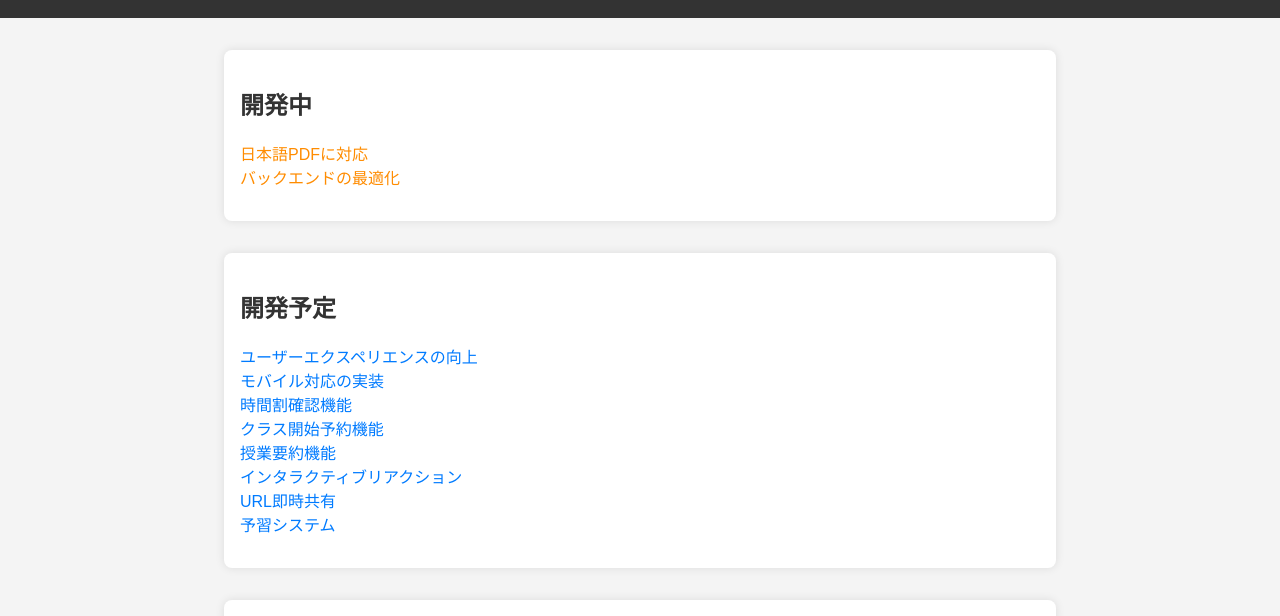
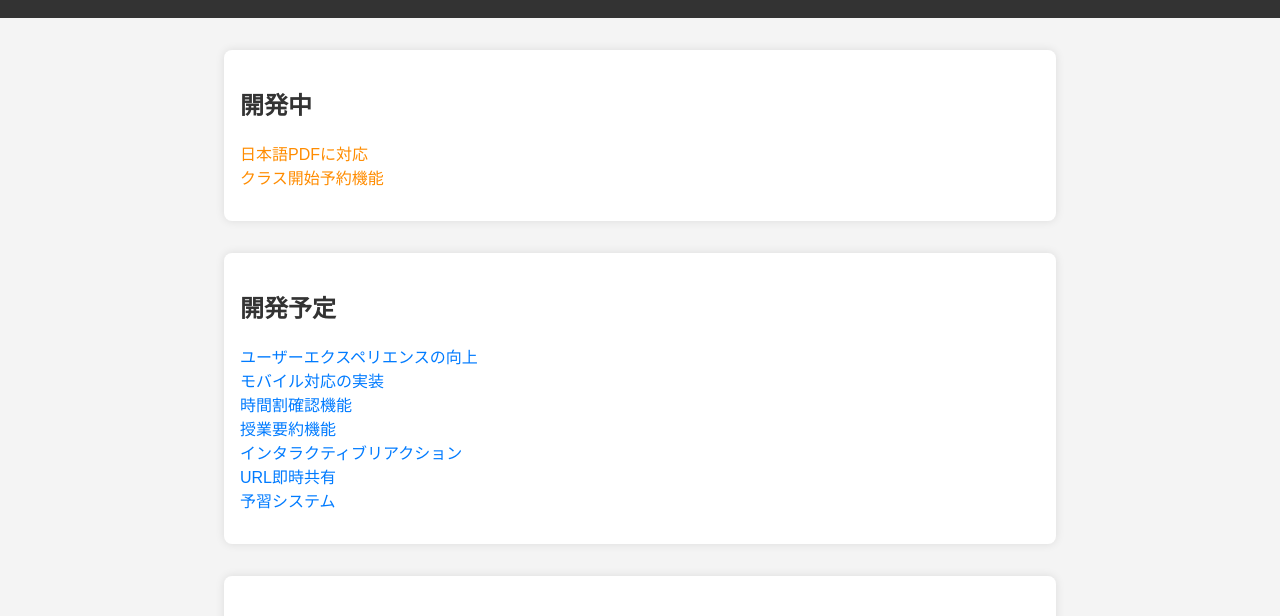
Before and after one commit to Shakenokirimi12/cla-q_loadmap, a plain HTML site: page index.html in a window 1280 px wide. Shown: the part 103-719 px from the top of the page. Drawn offline with Linux system fonts and the light colour scheme.

Commit message:
Update index.html

```diff
--- a/index.html
+++ b/index.html
@@ -59,7 +59,7 @@
         <h2>開発中</h2>
         <ul>
             <li class="in-progress">日本語PDFに対応</li>
-            <li class="in-progress">バックエンドの最適化</li>
+            <li class="in-progress">クラス開始予約機能</li>
         </ul>
     </section>
 
@@ -69,7 +69,6 @@
             <li class="planned">ユーザーエクスペリエンスの向上</li>
             <li class="planned">モバイル対応の実装</li>
             <li class="planned">時間割確認機能</li>
-            <li class="planned">クラス開始予約機能</li>
             <li class="planned">授業要約機能</li>
             <li class="planned">インタラクティブリアクション</li>
             <li class="planned">URL即時共有</li>
@@ -88,6 +87,7 @@
             <li class="completed">デザインの改善</li>
             <li class="completed">バックエンドの最適化</li>
             <li class="completed">PDF配信機能</li>
+            <li class="in-progress">バックエンドの最適化</li>
         </ul>
     </section>
 </body>
```
